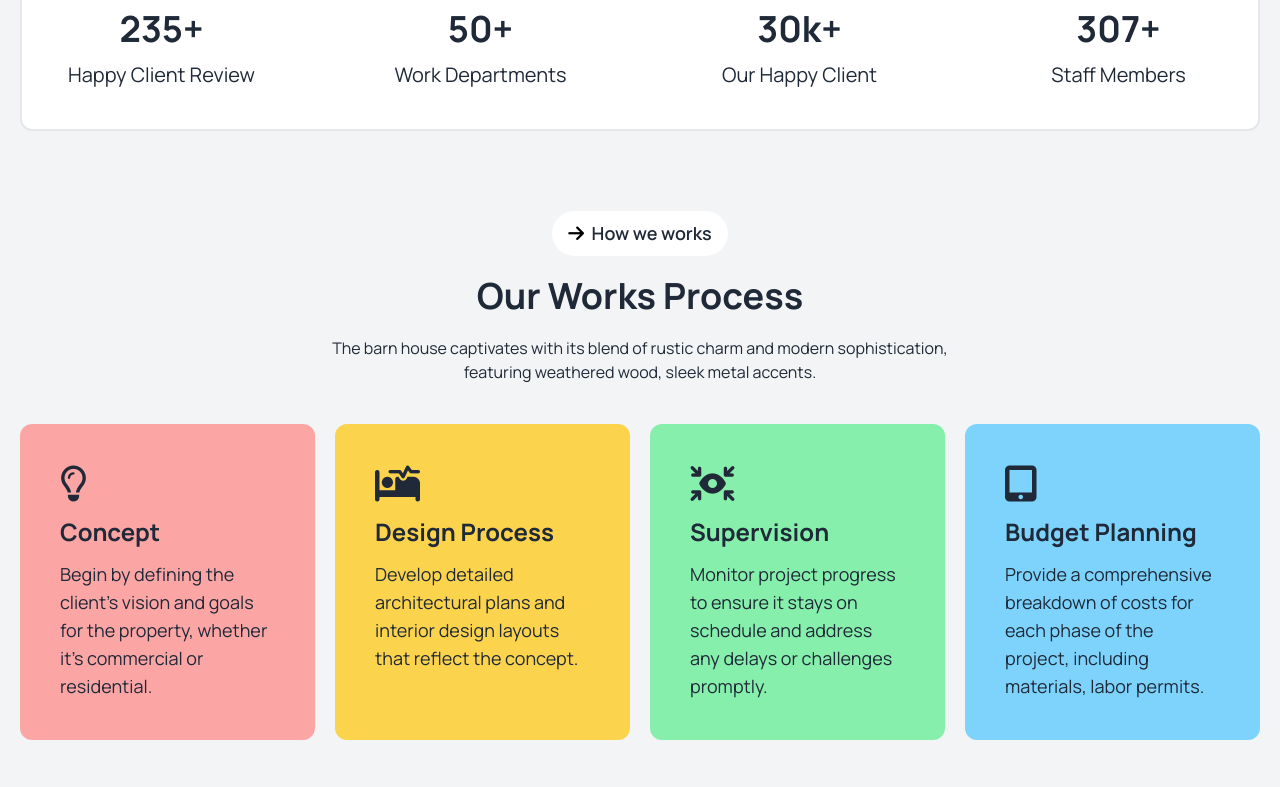
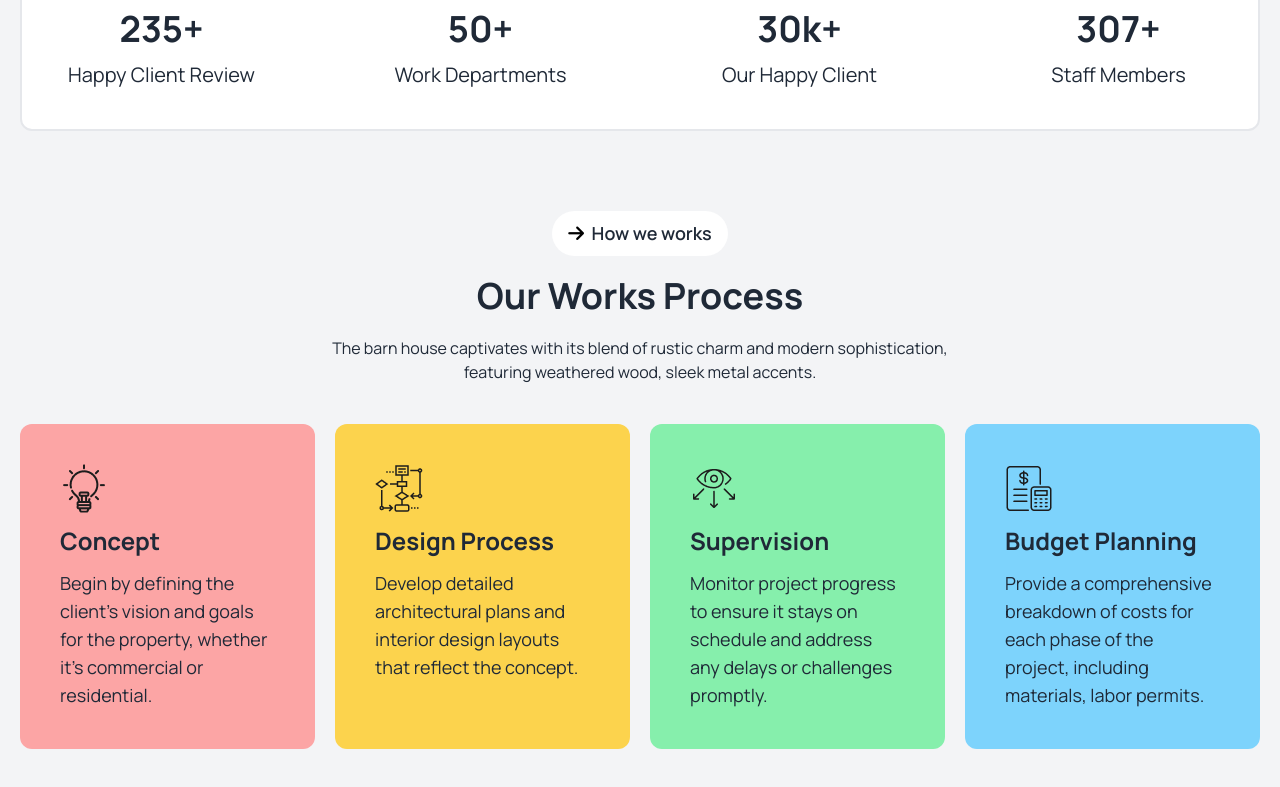
Before and after one commit to koushik-ahmad/assignment-03, a plain HTML site: page index.html in a window 1280 px wide. Shown: the part 1688-2475 px from the top of the page. Drawn offline with nearby package versions, Linux system fonts and the light colour scheme.

Commit message:
problem fix

```diff
--- a/index.html
+++ b/index.html
@@ -212,25 +212,25 @@
                 </div>
                 <div class="py-10 grid lg:grid-cols-4 md:grid-cols-2 grid-cols-1 gap-5 mx-5">
                     <div class="p-10 bg-red-300 rounded-xl">
-                        <i class="fa-regular fa-lightbulb text-4xl"></i>
+                        <img src="assets/concept.png" alt="">
                         <h3 class="text-2xl font-bold my-3">Concept</h3>
                         <p class="text-lg">Begin by defining the client's vision and goals for the property, whether
                             it’s commercial or residential.</p>
                     </div>
                     <div class="p-10 bg-amber-300 rounded-xl">
-                        <i class="fa-solid fa-bed-pulse text-4xl"></i>
+                        <img src="assets/flow-chart.png" alt="">
                         <h3 class="text-2xl font-bold my-3">Design Process</h3>
                         <p class="text-lg">Develop detailed architectural plans and interior design layouts that reflect
                             the concept.</p>
                     </div>
                     <div class="p-10 bg-green-300 rounded-xl">
-                        <i class="fa-solid fa-arrows-to-eye text-4xl"></i>
+                        <img src="assets/vision.png" alt="">
                         <h3 class="text-2xl font-bold my-3">Supervision</h3>
                         <p class="text-lg">Monitor project progress to ensure it stays on schedule and address any
                             delays or challenges promptly.</p>
                     </div>
                     <div class="p-10 bg-sky-300 rounded-xl">
-                        <i class="fa-solid fa-tablet-screen-button text-4xl"></i>
+                        <img src="assets/budget-planning.png" alt="">
                         <h3 class="text-2xl font-bold my-3">Budget Planning</h3>
                         <p class="text-lg">Provide a comprehensive breakdown of costs for each phase of the project,
                             including materials, labor permits.</p>
```
